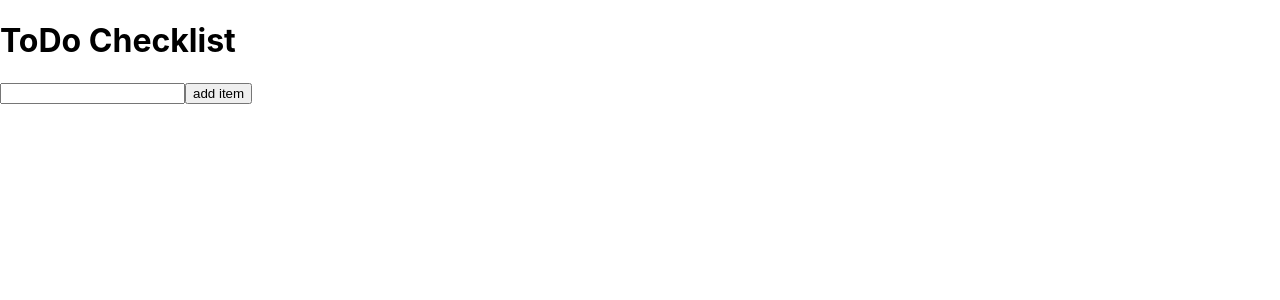
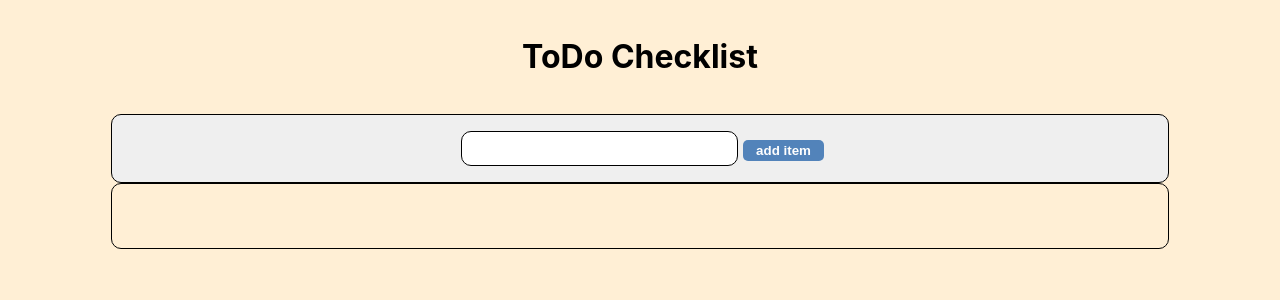
Before and after one commit to Brandon-Warner/ToDo, a React (Create React App) app: page / in a window 1280 px wide. Shown: the top 300 px of the page. Built offline with nearby package versions, Linux system fonts and the light colour scheme; the HTML template or start-up script is replaced by a standard one.

Commit message:
added styles to the application

```diff
--- a/package.json
+++ b/package.json
@@ -9,6 +9,7 @@
     "react": "^17.0.2",
     "react-dom": "^17.0.2",
     "react-scripts": "4.0.3",
+    "styled-components": "^5.3.3",
     "web-vitals": "^1.1.2"
   },
   "scripts": {
--- a/src/App.js
+++ b/src/App.js
@@ -1,4 +1,5 @@
 import React, { useState } from 'react';
+import styled from 'styled-components';
 
 const App = () => {
     const [listItem, setListItem] = useState('');
@@ -41,18 +42,24 @@ const App = () => {
     };
 
     return (
-        <div>
-            <h1>ToDo Checklist</h1>
+        <Container>
+            <HeaderContainer>
+                <h1>ToDo Checklist</h1>
+            </HeaderContainer>
 
-            <form onSubmit={submit}>
-                <input type='text' value={listItem} onChange={e => setListItem(e.target.value)} />
-                <button type='submit'>add item</button>
-            </form>
+            <Form onSubmit={submit}>
+                <ListInput
+                    type='text'
+                    value={listItem}
+                    onChange={e => setListItem(e.target.value)}
+                />
+                <AddButton type='submit'>add item</AddButton>
+            </Form>
 
-            <div>
-                <ul>
+            <ItemListContainer>
+                <List>
                     {list.map(l => (
-                        <li key={l.id}>
+                        <ListItem key={l.id}>
                             {l.content}
                             <input
                                 type='checkbox'
@@ -62,12 +69,80 @@ const App = () => {
                             {l.completed ? (
                                 <button onClick={() => removeItem(l.id)}>delete</button>
                             ) : null}
-                        </li>
+                        </ListItem>
                     ))}
-                </ul>
-            </div>
-        </div>
+                </List>
+            </ItemListContainer>
+        </Container>
     );
 };
 
+const Container = styled.div`
+    margin: 0;
+    padding: 0;
+    width: 100vw;
+    height: 100vh;
+    background-color: papayawhip;
+`;
+
+const HeaderContainer = styled.div`
+    text-align: center;
+    padding: 1em 0;
+`;
+
+const Form = styled.form`
+    margin: 0 auto;
+    padding: 1em;
+    width: 80%;
+    background-color: #efefef;
+    border-radius: 10px;
+    border: 1px solid black;
+    text-align: center;
+`;
+
+const ItemListContainer = styled(HeaderContainer)`
+    margin: 0 auto;
+    padding: 1em;
+    border-radius: 10px;
+    border: 1px solid black;
+    width: 80%;
+
+`;
+
+const List = styled.ul`
+  list-style-type: none;
+  display: flex;
+  flex-direction: column;
+  justify-content: center;
+  align-content: space-between;
+`
+
+const ListItem = styled.li`
+  padding: 5px;
+`
+
+const ListInput = styled.input`
+    margin: 0 5px;
+    padding: 5px;
+    border-radius: 10px;
+    border: 1px solid black;
+    font-size: 20px;
+`;
+
+const AddButton = styled.button`
+    padding: 3px 1em;
+    border-radius: 5px;
+    border: none;
+    font-weight: bold;
+    background-color: #5283ba;
+    color: #fefefe;
+    transition: 500ms background-color, 500ms color;
+
+    &:hover {
+        color: #5283ba;
+        background-color: #efefef;
+        cursor: pointer;
+    }
+`;
+
 export default App;
```
Also changed, not shown: 1 other file (tests, documents, lock files or other folders).
